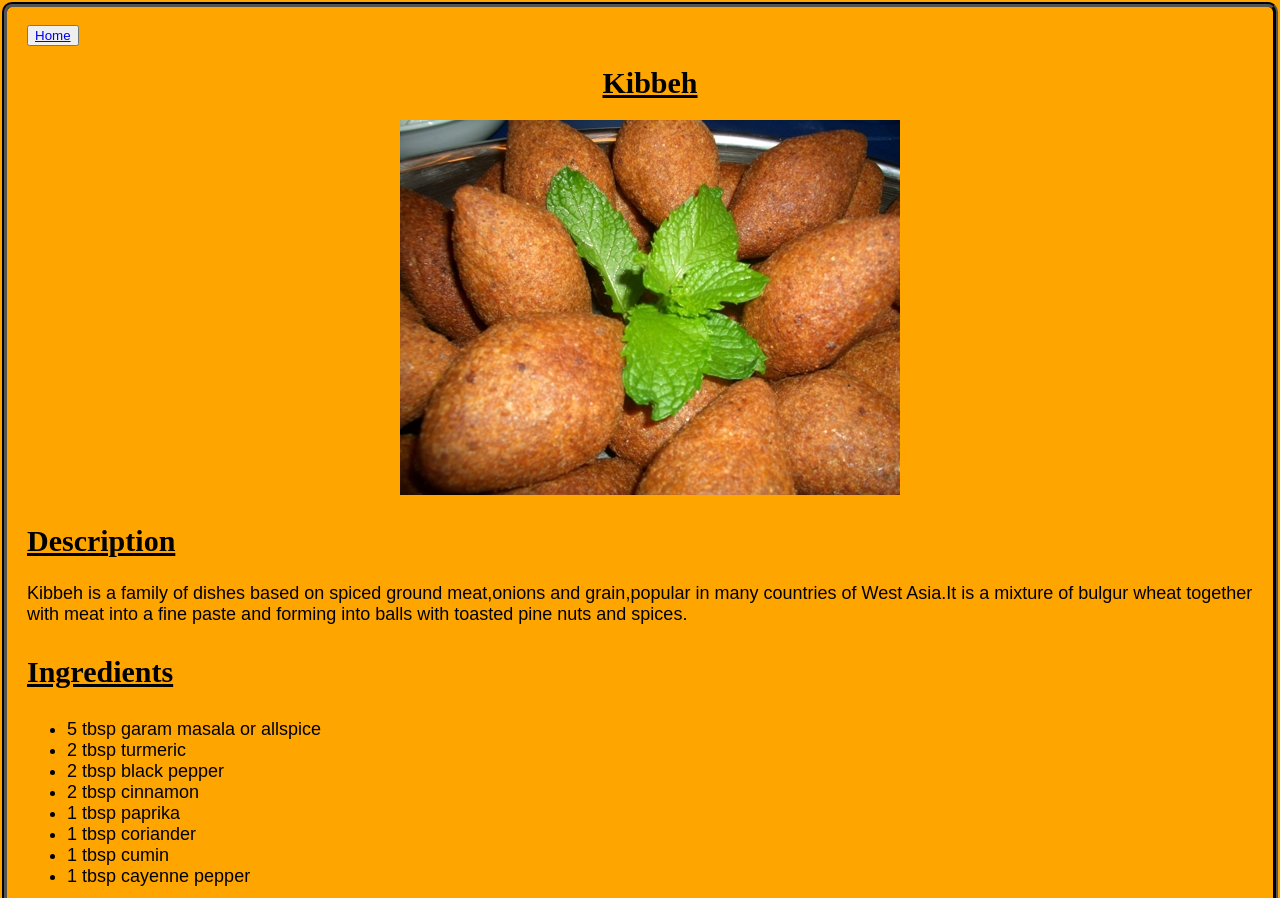
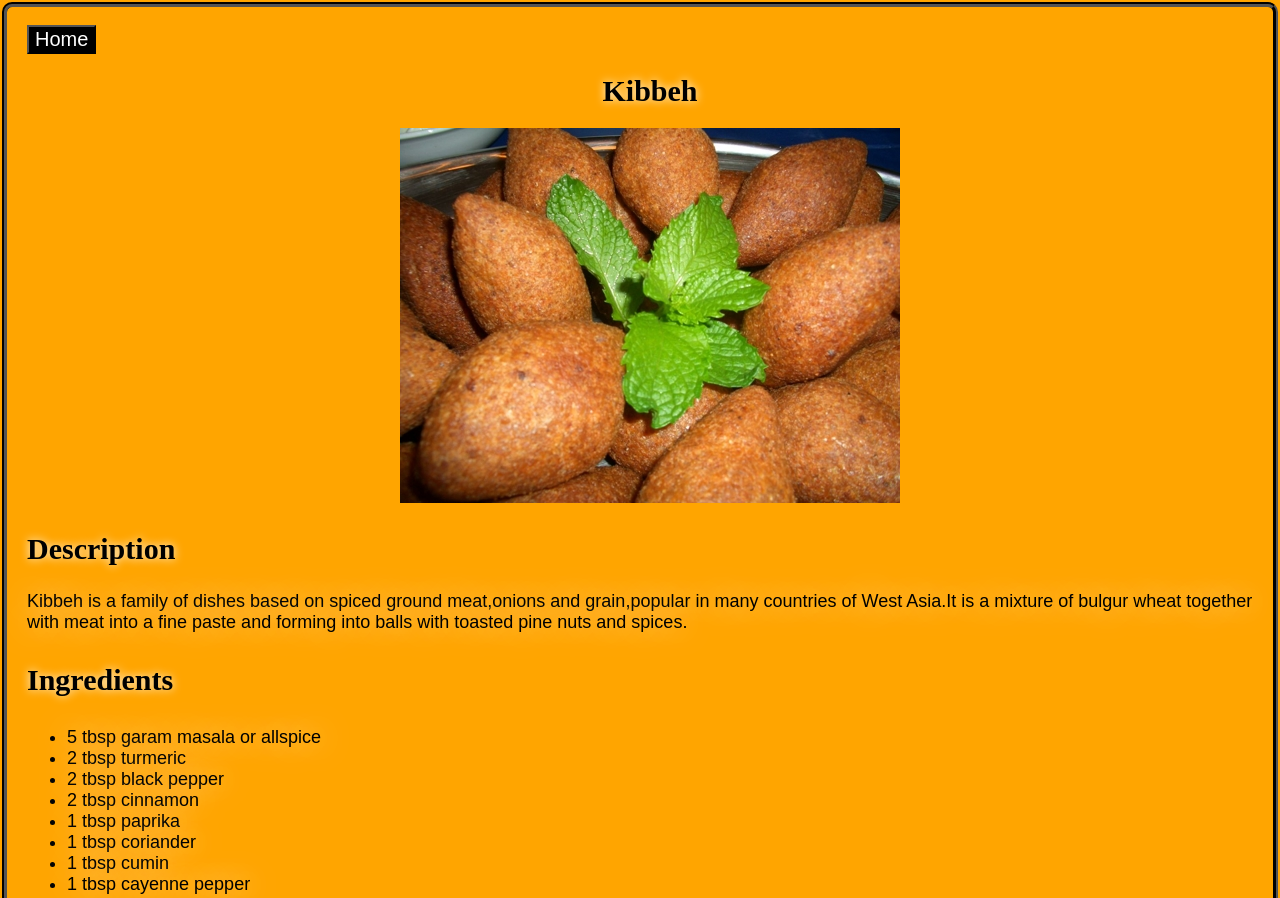
Before and after one commit to tms910/odin-recipes, a plain HTML site: page recipes/kibbeh.html in a window 1280 px wide. Shown: the top 898 px of the page. Drawn offline with Linux system fonts and the light colour scheme.

Commit message:
Change home button and add some text shadow

```diff
--- a/recipes/kibbeh_style.css
+++ b/recipes/kibbeh_style.css
@@ -5,6 +5,9 @@
 li,ul,p{
     font-family: Arial, Helvetica, sans-serif;
     font-size: 18px;
+    font-weight:normal;
+    color:black;
+    text-shadow: 0px 0px 30px white;
 
 }
 
@@ -14,7 +17,7 @@ html{
 
 h1,h2,h3{
     font-size: 30px;
-    text-decoration: underline;
+    text-shadow:0px 0px 10px white;
 }
 
 h1{
@@ -30,8 +33,13 @@ h1{
     margin:-6px;
 }
 
-.koubi_home{
-    margin-top: 10px;
-    margin-left: -10px;
-    background-color: white;
+
+button#favorite{
+    background-color: black;
+    font-size: 20px;
 }
+
+#favorite a{
+    text-decoration: none;
+    color: white;
+}
```
